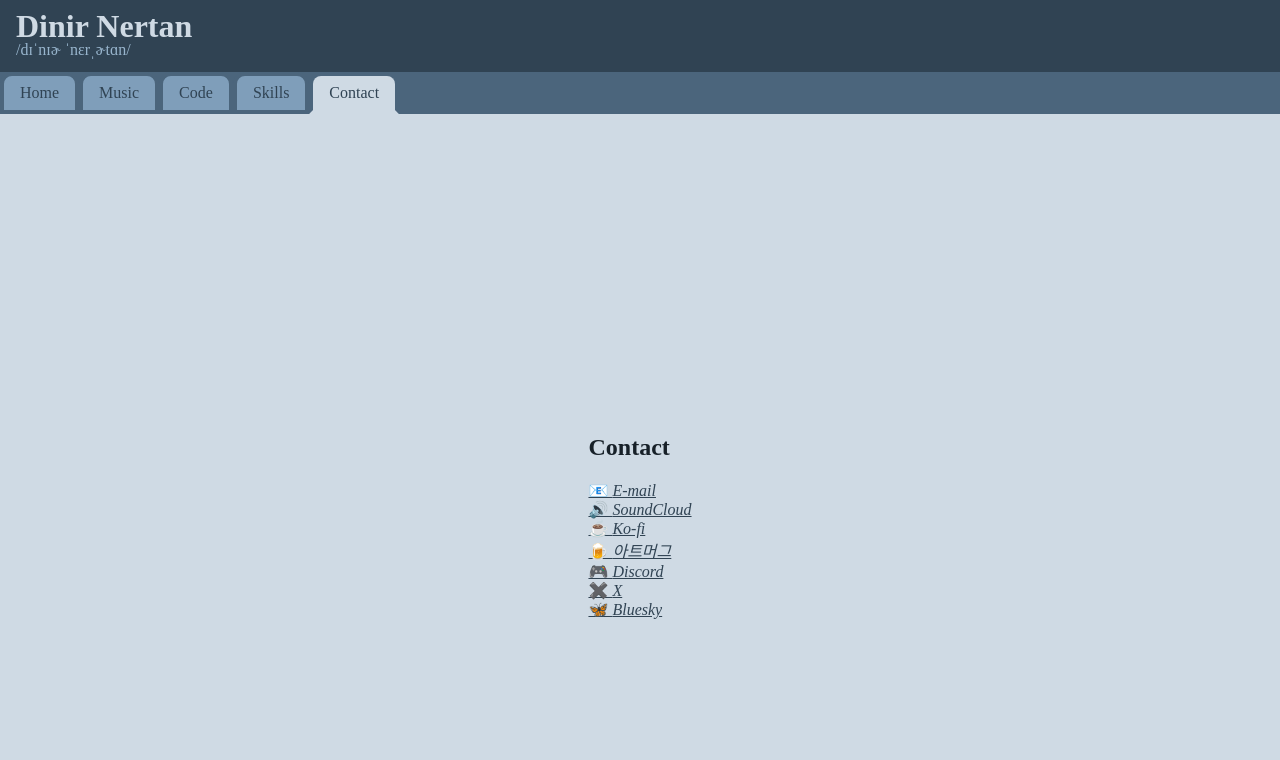
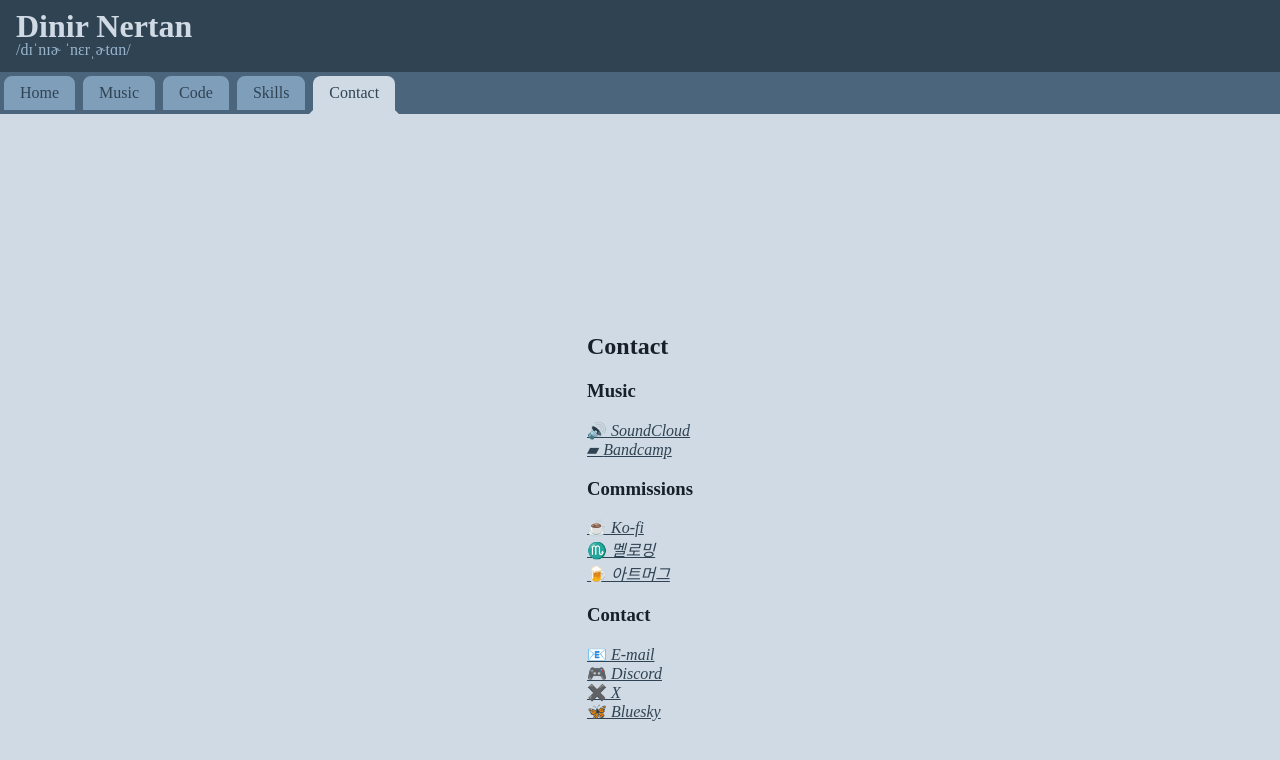
Before and after one commit to Dinir/dinir.github.io, a Jekyll site: the page built from index.md, in a window 1280 px wide and 900 px high, scrolled down 3398 px. Shown: the top 760 px of the window. Built offline with Jekyll 4.4.1, drawn with Linux system fonts in a browser that asks for light colours.

Commit message:
add more links

```diff
--- a/_includes/content/contact.md
+++ b/_includes/content/contact.md
@@ -1,25 +1,39 @@
 <section>
 <h2>Contact</h2>
-
-{% include address.html
-  link='mailto:DinirNertan@gmail.com'
-  emoji='📧'
-  name='E-mail'
-%}
+<h3>Music</h3>
 {% include address.html
   link='https://soundcloud.com/dinir'
   emoji='🔊'
   name='SoundCloud'
 %}
 {% include address.html
+  link='https://dinir.bandcamp.com'
+  emoji='▰'
+  name='Bandcamp'
+%}
+
+<h3>Commissions</h3>
+{% include address.html
   link='https://ko-fi.com/dinir'
   emoji='☕'
   name='Ko-fi'
 %}
 {% include address.html
+  link='https://melom.ing/Sa2P3l'
+  emoji='♏'
+  name='멜로밍'
+%}
+{% include address.html
   link='https://artmug.kr/index.php?channel=view&uid=55955'
   emoji='🍺'
   name='아트머그'
+%}
+
+<h3>Contact</h3>
+{% include address.html
+  link='mailto:DinirNertan@gmail.com'
+  emoji='📧'
+  name='E-mail'
 %}
 {% include address.html
   link='https://discordapp.com/users/1463528136359678076'
```
